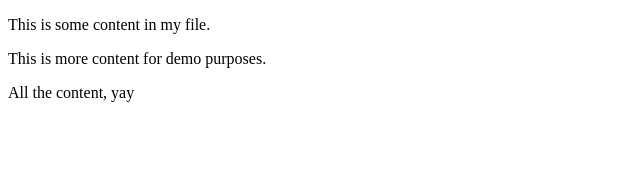
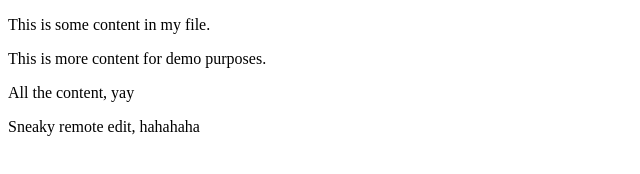
Before and after one commit to donburks/git_intro_feb62017, a plain HTML site: page index.html in a window 1280 px wide. Shown: the whole page, without its empty margins (0-640 px from the left). Drawn offline with Linux system fonts and the light colour scheme.

Commit message:
Added remote change

```diff
--- a/index.html
+++ b/index.html
@@ -8,6 +8,7 @@
     <div>
       <p>This is more content for demo purposes.</p>
       <p>All the content, yay</p>
+      <p>Sneaky remote edit, hahahaha</p>
     </div>
   </body>
 </html>
```
